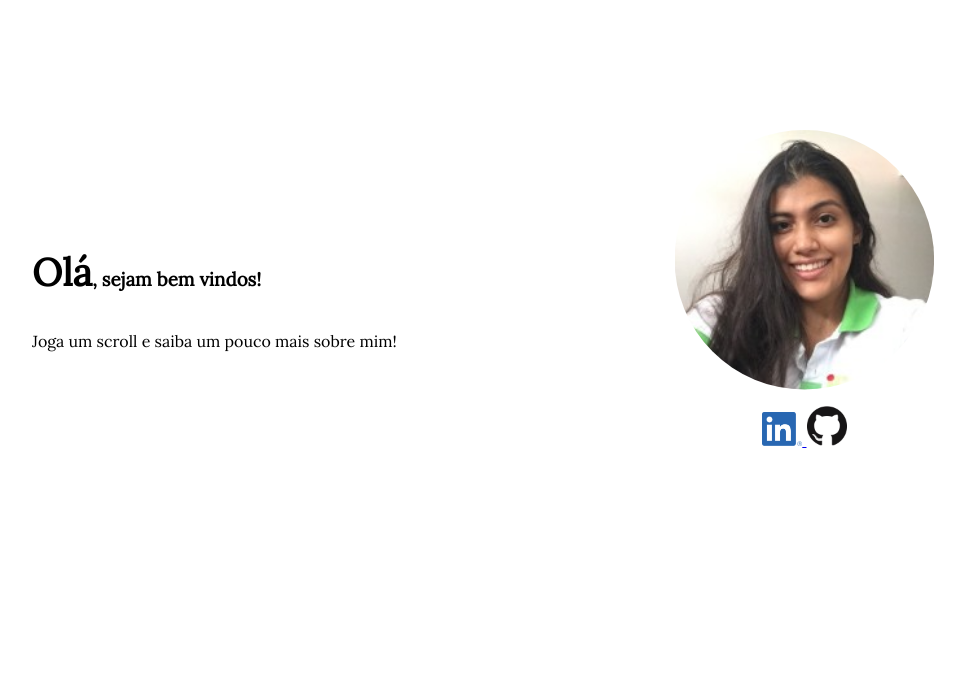
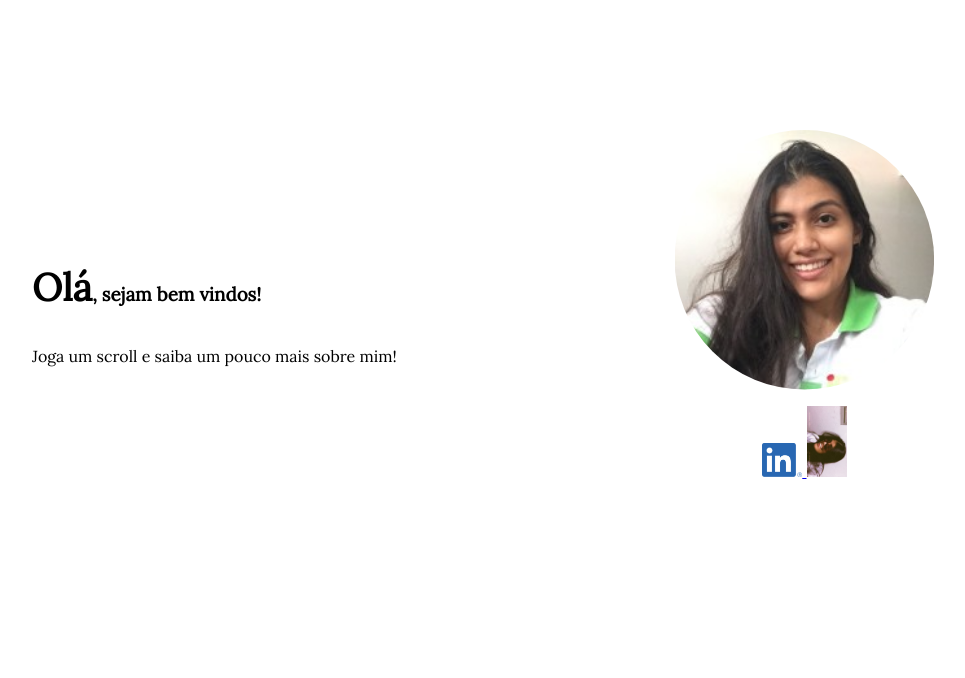
Before and after one commit to Mirlaaa/PI_curriculo, a Django app: template main/templates/index.html in a window 1280 px wide. Shown: the part 48-726 px from the top of the page, without its empty margins (92-1057 px from the left). Run offline with Django 3.2, Linux system fonts and the light colour scheme; the template is opened without the code that fills it, so the values that code supplies are empty.

Commit message:
Testando troca de arquivo estát.

```diff
--- a/main/templates/index.html
+++ b/main/templates/index.html
@@ -35,7 +35,7 @@
             </a>
 
             <a href="https://github.com/Mirlaaa" target="_blank">
-              <img src="{% static 'images/Github-Mark-120px-plus.png' %}" style="width:40px">
+              <img src="{% static 'images/mirla1.jpg' %}" style="width:40px">
             </a>
 
           </p>
```
